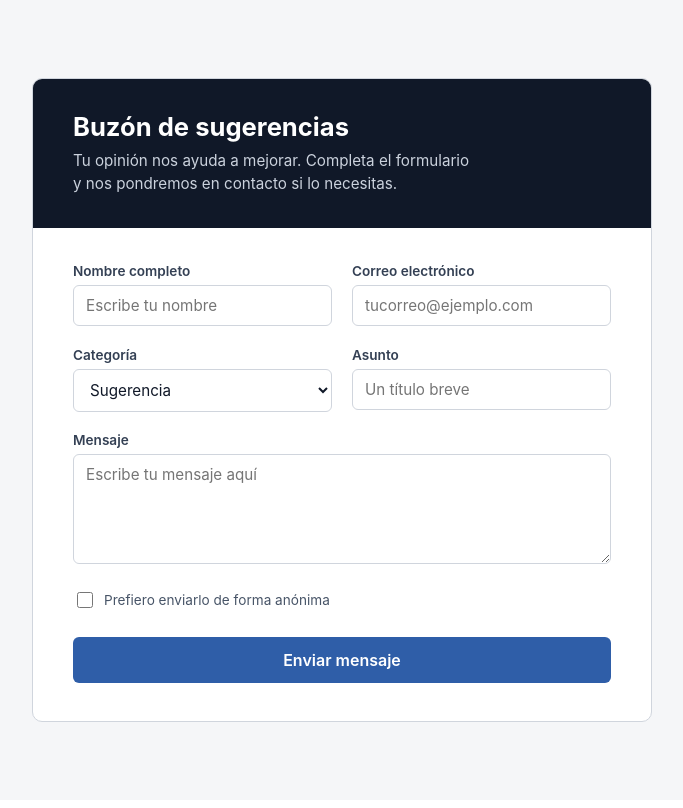
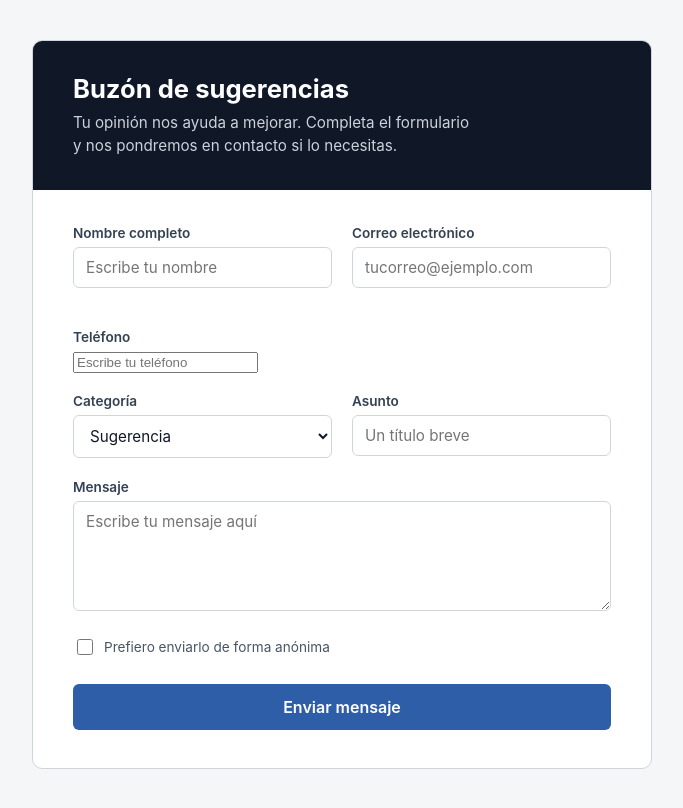
Before and after one commit to IamJuan201/Buzon_CUC_Escucha-REMOTO, a plain HTML site: page index.html in a window 1280 px wide. Shown: the whole page, without its empty margins (298-981 px from the left). Drawn offline with Linux system fonts and the light colour scheme.

Commit message:
feat:campo de telefono agregado

```diff
--- a/index.html
+++ b/index.html
@@ -26,6 +26,10 @@
             <div class="campo">
                 <label for="correo">Correo electrónico</label>
                 <input type="email" id="correo" name="correo" placeholder="tucorreo@ejemplo.com" required>
+            </div>
+            <div class="campo">
+                <label for="telefono">Teléfono</label>
+                <input type="tel" id="telefono" name="telefono" placeholder="Escribe tu teléfono" required>
             </div>
             </div>
 
```
